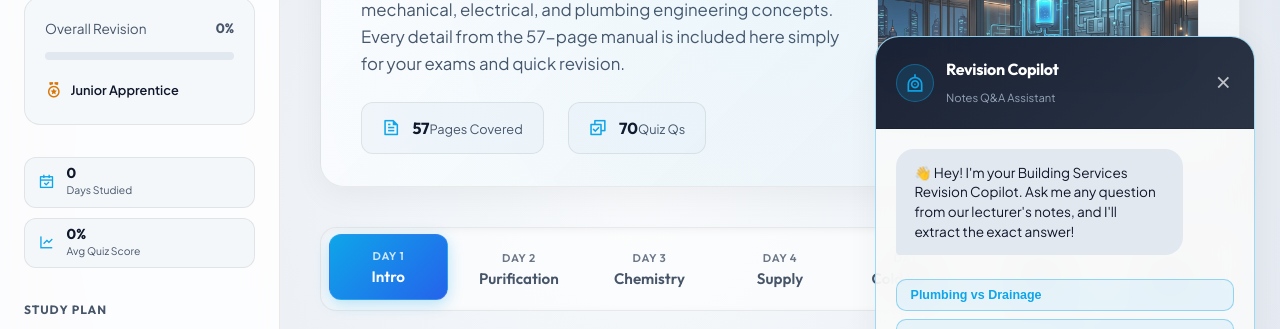
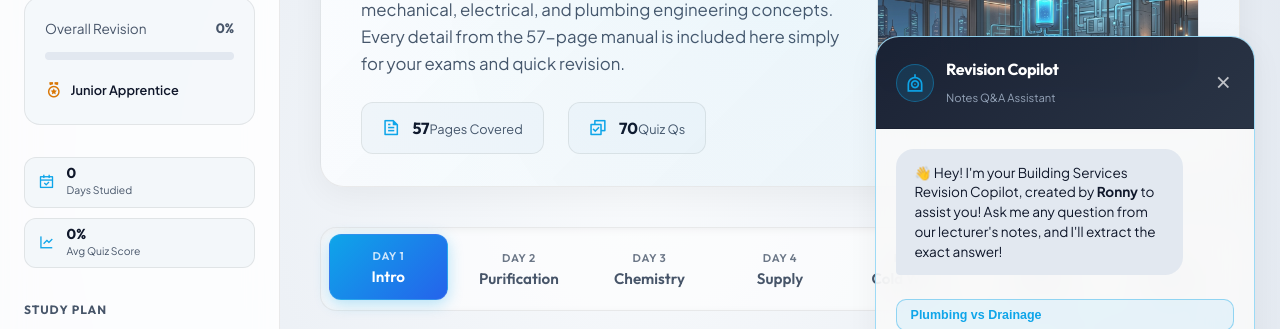
Before and after one commit to otienoronny56-svg/building-services-revision-notes-, a plain HTML site: page index.html in a window 1280 px wide. Both pictures are taken after a click on the button "Ask Notes AI". Shown: the part 219-548 px from the top of the page. Drawn offline with nearby package versions, Linux system fonts and the light colour scheme.

Commit message:
Update Copilot welcome message to credit Ronny as creator

```diff
--- a/index.html
+++ b/index.html
@@ -879,7 +879,7 @@
         </div>
         <div class="copilot-chat-area" id="copilot-chat-area">
            <div class="chat-bubble assistant-bubble">
-              👋 Hey! I'm your Building Services Revision Copilot. Ask me any question from our lecturer's notes, and I'll extract the exact answer!
+              👋 Hey! I'm your Building Services Revision Copilot, created by <strong>Ronny</strong> to assist you! Ask me any question from our lecturer's notes, and I'll extract the exact answer!
            </div>
            <div class="chat-suggestions">
               <button class="chat-suggest-btn" onclick="askCopilot('What is the difference between plumbing and drainage?')">Plumbing vs Drainage</button>
```
Also changed, not shown: topic2.html (+1 -1 lines), topic3.html (+1 -1 lines), topic4.html (+1 -1 lines), topic5.html (+1 -1 lines), topic6.html (+1 -1 lines), topic7.html (+1 -1 lines), topic8.html (+1 -1 lines).
